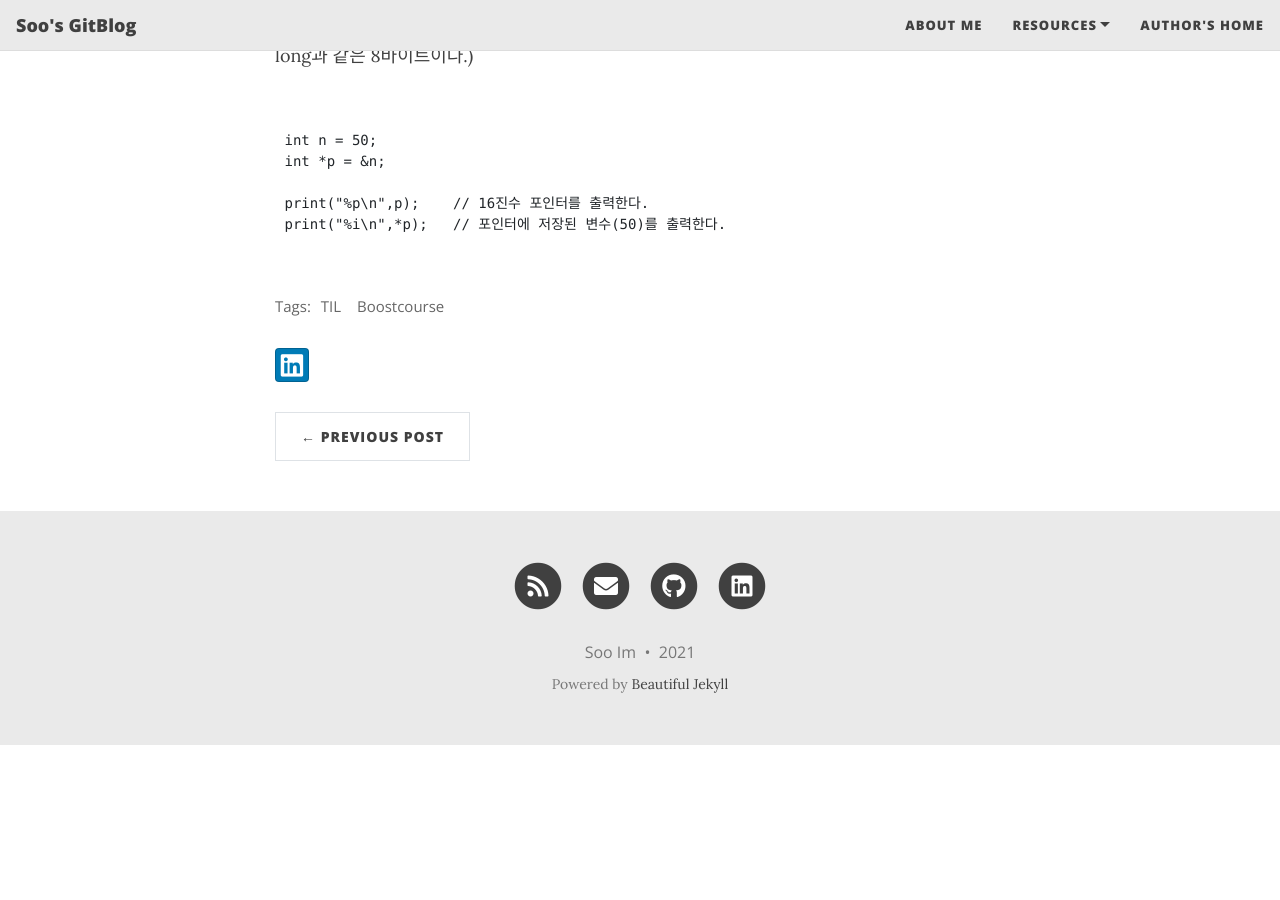
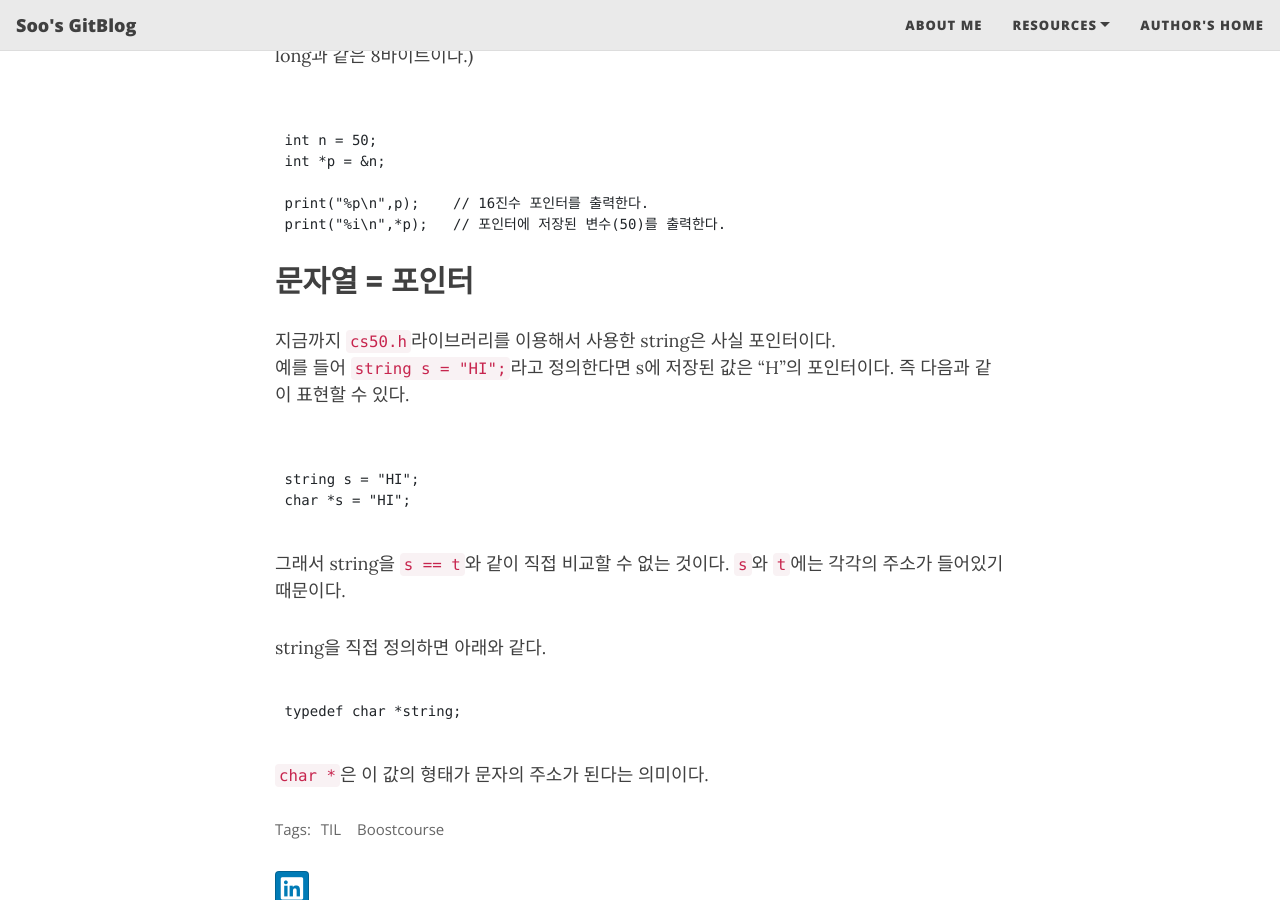
Before and after one commit to Soo-Im/Soo-Im.github.io, a Jekyll site: the page built from _posts/2021-02-02-Boostcourse-5.md, in a window 1280 px wide and 900 px high, scrolled down 679 px. Built offline with Jekyll 4.4.1, drawn with Linux system fonts in a browser that asks for light colours; nearby versions of some CDN libraries; before the commit the page ends 1424 px from its top, so only the background shows below that.

Commit message:
0204class

```diff
--- a/_posts/2021-02-02-Boostcourse-5.md
+++ b/_posts/2021-02-02-Boostcourse-5.md
@@ -17,12 +17,24 @@ comments: true
 <code>&</code>는 변수가 저장된 메모리의 주소, 즉 포인터를 보여준다. printf 구문에서는 <code>%p</code>로 출력할 수 있다.
 반대로 <code>*</code>은 해당 주소에 저장된 값을 보여준다.
 포인터는 아래와 같이 가리키는 변수의 자료형과 &#8727; 표기를 이용해 정의한다. (참고로 포인터는 long과 같은 8바이트이다.)
-<pre>
-<code>
+<pre><code>
 int n = 50;
 int *p = &n;
 
 print("%p\n",p);    // 16진수 포인터를 출력한다.
 print("%i\n",*p);   // 포인터에 저장된 변수(50)를 출력한다.
-</code>
-</pre>
+</code></pre>
+
+## 문자열 = 포인터
+지금까지 <code>cs50.h</code>라이브러리를 이용해서 사용한 string은 사실 포인터이다.
+예를 들어 <code>string s = "HI";</code>라고 정의한다면 s에 저장된 값은 "H"의 포인터이다.
+즉 다음과 같이 표현할 수 있다.
+<pre><code>
+string s = "HI";
+char *s = "HI";
+</code></pre>
+그래서 string을 <code>s == t</code>와 같이 직접 비교할 수 없는 것이다. <code>s</code>와 <code>t</code>에는 각각의 주소가 들어있기 때문이다.
+
+string을 직접 정의하면 아래와 같다.
+<pre><code>typedef char *string;</code></pre>
+<code>char *</code>은 이 값의 형태가 문자의 주소가 된다는 의미이다.
```
